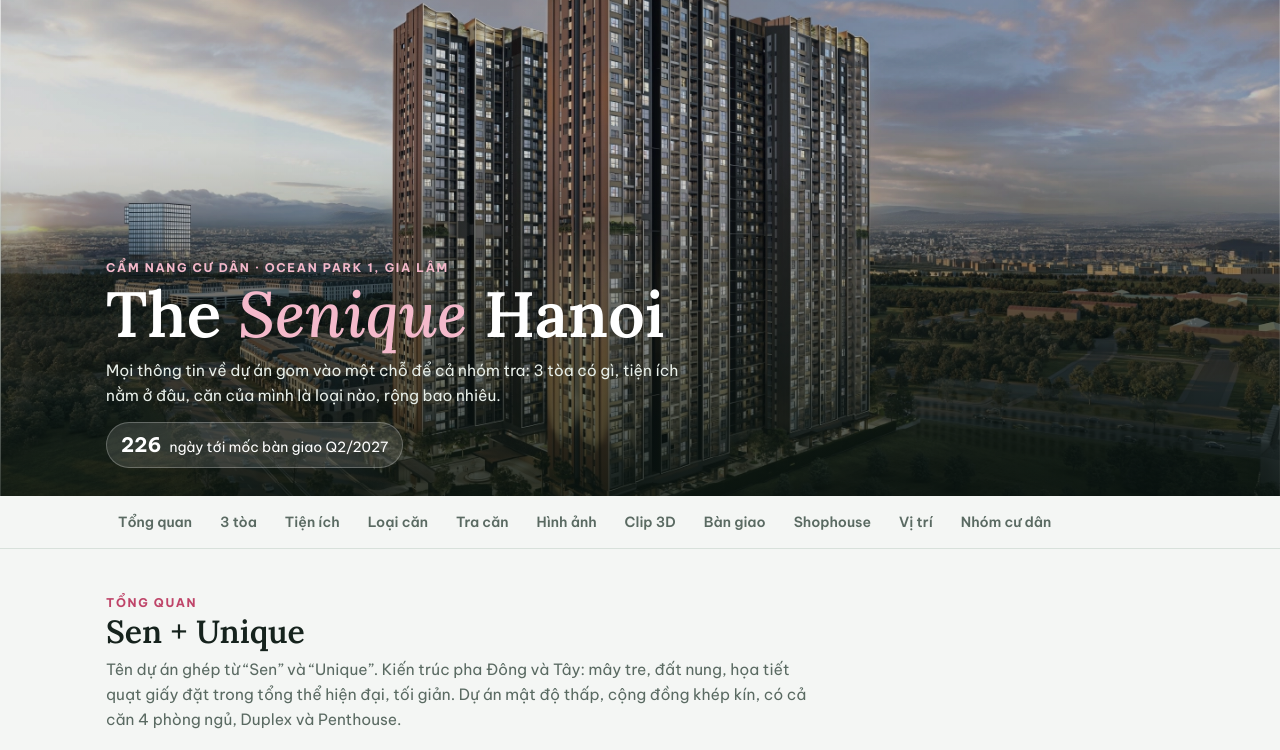
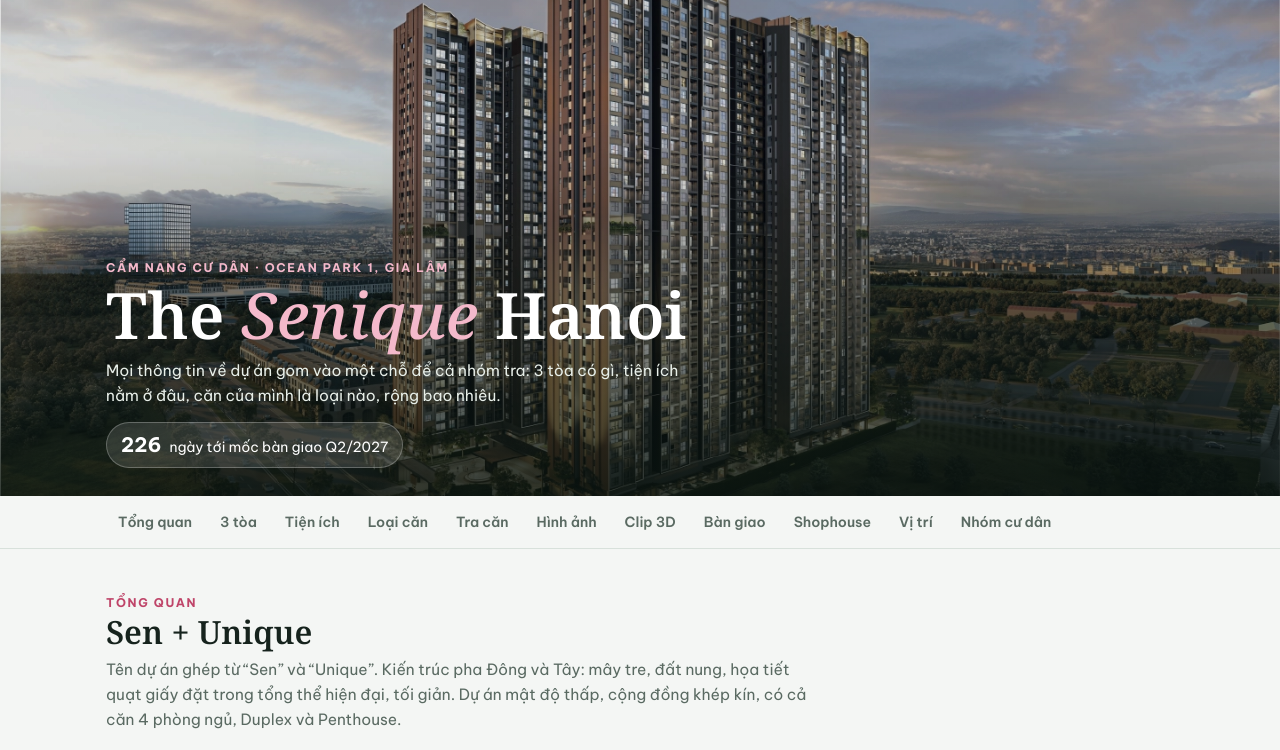
Before and after one commit to HarryNgVN/senique-cam-nang, a plain HTML site: page index.html in a window 1280 px wide. Shown: the top 750 px of the page. Drawn offline with Linux system fonts and the light colour scheme.

Commit message:
Add files via upload

```diff
--- a/index.html
+++ b/index.html
@@ -8,7 +8,7 @@
 <meta name="description" content="Tra cứu tiện ích, loại căn hộ, mặt bằng, shophouse của 3 tòa The Senique Hanoi. Trang do nhóm cư dân tự tổng hợp.">
 <link rel="preconnect" href="https://fonts.googleapis.com">
 <link rel="preconnect" href="https://fonts.gstatic.com" crossorigin>
-<link rel="stylesheet" href="https://fonts.googleapis.com/css2?family=Be+Vietnam+Pro:wght@400;500;600;700&family=Lora:ital,wght@0,500;0,600;1,500&display=swap">
+<link rel="stylesheet" href="https://fonts.googleapis.com/css2?family=Be+Vietnam+Pro:wght@400;500;600;700&family=Noto+Serif:ital,wght@0,500;0,600;1,500&display=swap">
 <style>
 /* Layout: ảnh phối cảnh mở đầu, thanh mục lục dính, các khối nội dung một cột rộng 1100px */
 :root{
@@ -16,7 +16,7 @@
   --bg:#f4f6f4; --surface:#ffffff; --ink:#16231d; --muted:#5a6a62; --line:#d8e1db;
   --leaf:#1e5442; --leaf-soft:#e2ede7; --lotus:#bf4569; --lotus-soft:#f7e3ea;
   --s1:#2f6f8f; --s2:#9a6a2a; --sp:#7a3b5c; --all:#1e5442;
-  --f-display:"Lora",Georgia,"Times New Roman",serif;
+  --f-display:"Noto Serif","Times New Roman",serif;
   --f-body:"Be Vietnam Pro",system-ui,-apple-system,"Segoe UI",Roboto,sans-serif;
   --r:12px;
 }
```
